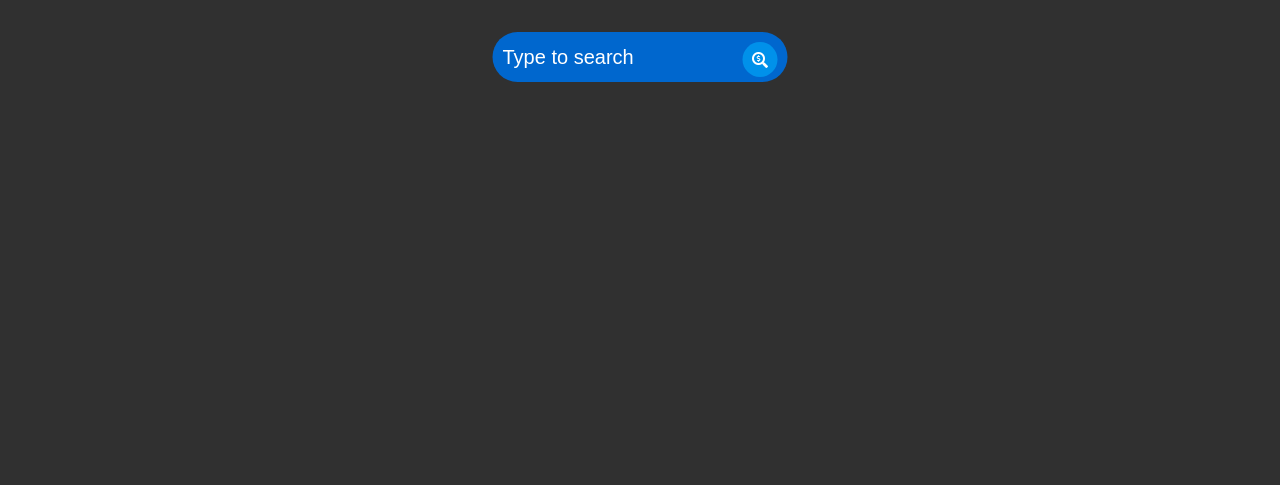
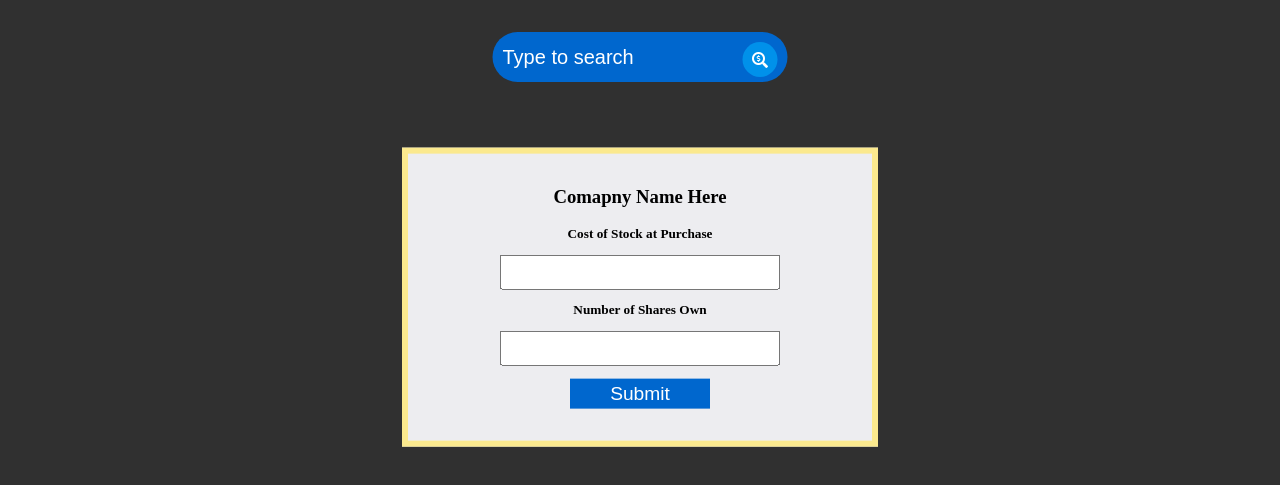
Before and after one commit to Sir-Gordon/tracky, a plain HTML site: page homepage.html in a window 1280 px wide. Shown: the part 103-588 px from the top of the page. Drawn offline with nearby package versions, Linux system fonts and the light colour scheme.

Commit message:
Update style.css

```diff
--- a/style.css
+++ b/style.css
@@ -136,7 +136,7 @@ popup-body body {
   font-size: 11px;
 }
 #form {
-  display: none;             /*none*/
+  display: visible;             /*none*/
   border: 6px solid #FBE98E;
   padding: 2em;
   width: 400px;
```
